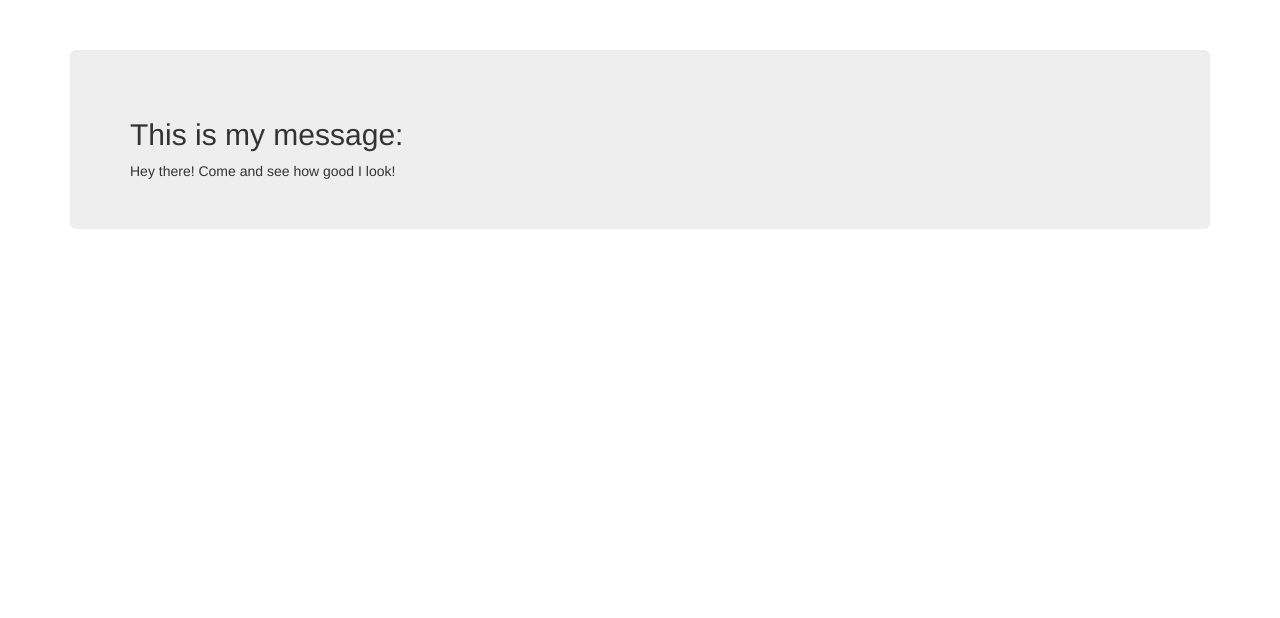
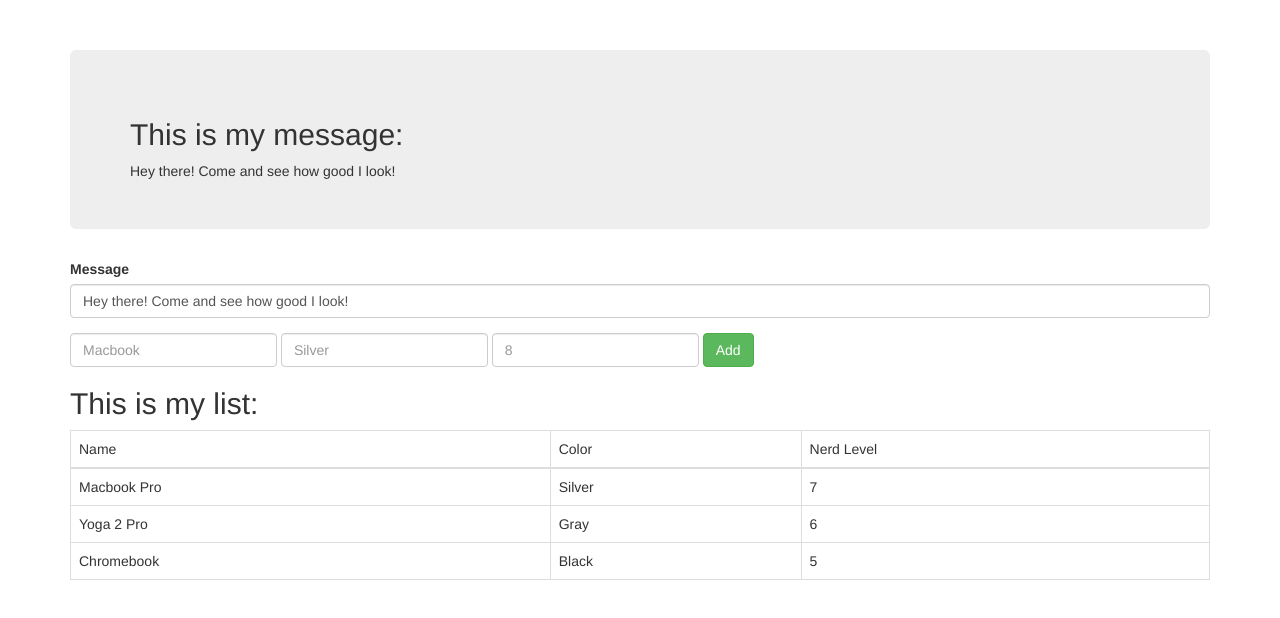
Before and after one commit to kyle-morton/FirstAngularApp, a plain HTML site: page index.html in a window 1280 px wide. Drawn offline with nearby package versions, Linux system fonts and the light colour scheme.

Commit message:
after creating first angular app

```diff
--- a/index.html
+++ b/index.html
@@ -25,6 +25,42 @@
 			{{ main.message }}
 		</div>
 
+		<!-- form to update the message variable using ng-model -->
+		<div class="form-group">
+			<label>Message</label>
+			<input type="text" class="form-control" ng-model="main.message">
+		</div>
+
+		<!-- form to add computer to the list -->
+		<form class="form-inline" ng-submit="main.addComputer()">
+			<input type="text" class="form-control" placeholder="Macbook"
+				ng-model="main.computerData.name">
+			<input type="text" class="form-control" placeholder="Silver" 		ng-model="main.computerData.color">
+			<input type="number" class="form-control" placeholder="8"
+				ng-model="main.computerData.nerdness">
+
+			<button type="submit" class="btn btn-success">Add</button>
+		</form>
+
+		<!-- display the list using ng-repeat -->
+		<h2>This is my list:</h2>
+		<table class="table table-bordered">
+			<thead>
+				<tr>
+					<td>Name</td>
+					<td>Color</td>
+					<td>Nerd Level</td>
+				</tr>
+			</thead>
+			<tbody>
+				<tr ng-repeat="computer in main.computers">
+					<td>{{ computer.name }}</td>
+					<td>{{ computer.color }}</td>
+					<td>{{ computer.nerdness }}</td>
+				</tr>
+			</tbody>
+		</table>
+
 
 
 	</body>
--- a/js/app.js
+++ b/js/app.js
@@ -1,5 +1,3 @@
-alert("hello, world!");
-
 // name our angular app
 angular.module('firstApp', [])
 	.controller('mainController', function() {
@@ -27,6 +25,21 @@ angular.module('firstApp', [])
 		];
 
 		console.log("defined computers");
+
+		// information that comes from our form
+		vm.computerData = {};
+
+
+		vm.addComputer = function() {
+		// add a computer to the list
+		vm.computers.push({
+		name: vm.computerData.name,
+		color: vm.computerData.color,
+		nerdness: vm.computerData.nerdness
+		});
+		// after our computer has been added, clear the form
+		vm.computerData = {};
+		};
+
+
 	});
-
-alert("end of file");
```
